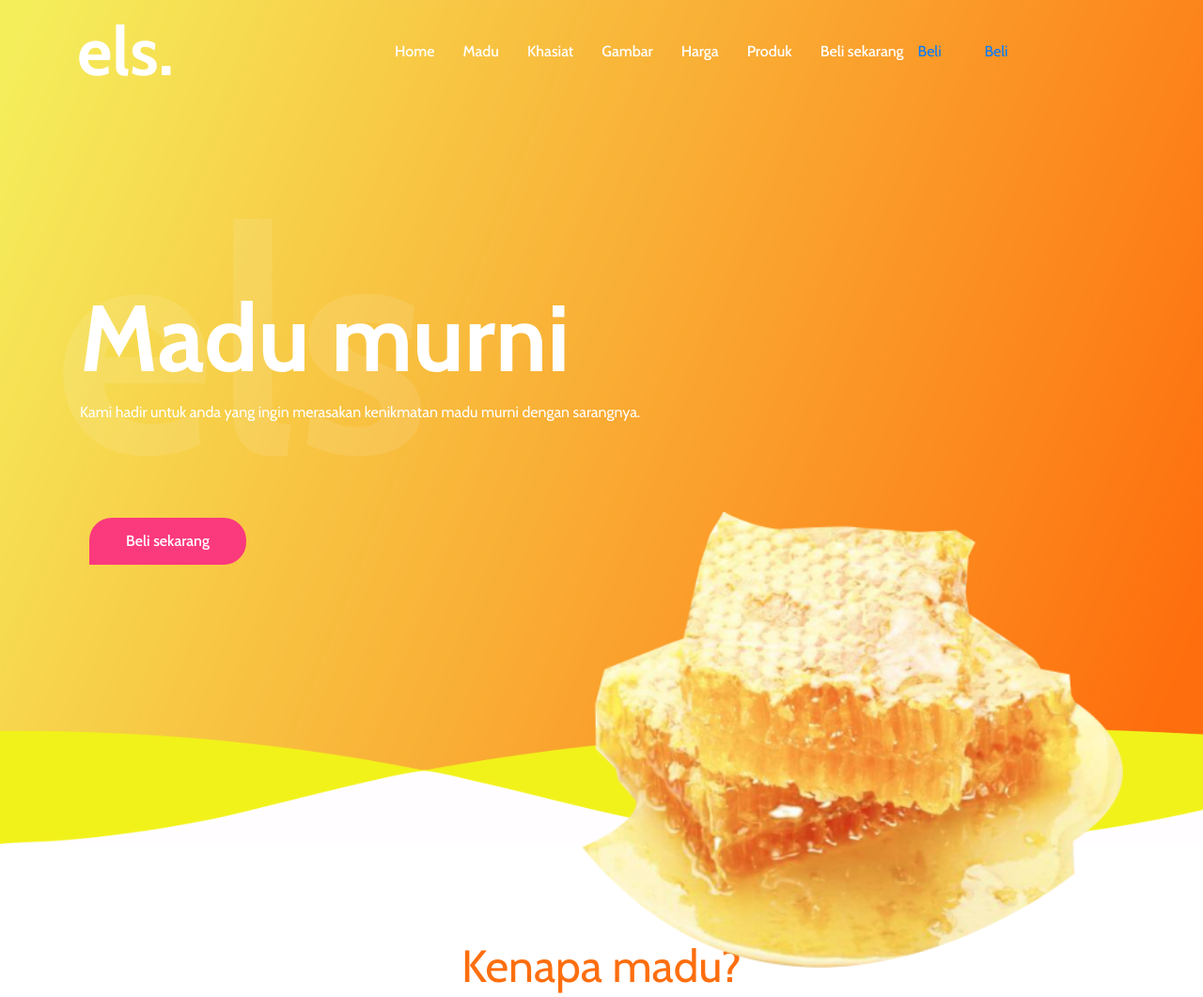
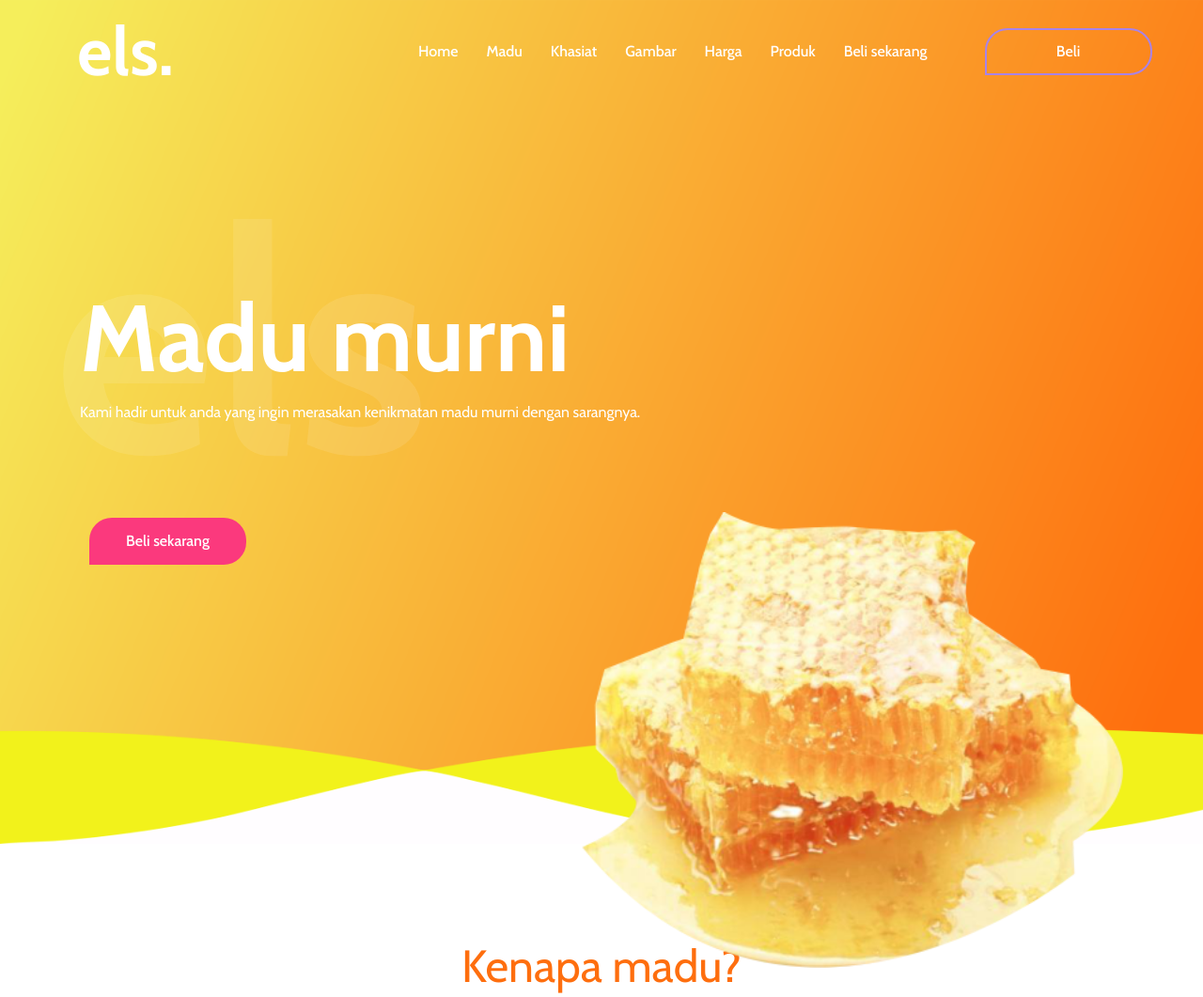
Before and after one commit to elshobah/madumurni1, a plain HTML site: page index.html in a window 1280 px wide. Shown: the top 1061 px of the page at 94% size. Drawn offline with nearby package versions, Linux system fonts and the light colour scheme; animation ran at ten frames a second.

Commit message:
Update index.html

```diff
--- a/index.html
+++ b/index.html
@@ -51,18 +51,18 @@
                                     <li class="nav-item"><a class="nav-link" href="#produk">Produk</a></li>
                                     <li class="nav-item"><a class="nav-link" href="#belis">Beli sekarang</a></li>
                                 </ul>
-                                <div class="plan-button">
-                            <a href="#produk">Beli</a>
-                        </div>
+                                <div class="sing-up-button d-lg-none">
+                                    <a href="#produk">Beli</a>
+                                </div>
                             </div>
                         </nav>
                     </div>
                 </div>
                 <!-- Signup btn -->
                 <div class="col-12 col-lg-2">
-                    <div class="plan-button">
-                            <a href="#produk">Beli</a>
-                        </div>
+                    <div class="sing-up-button d-none d-lg-block">
+                        <a href="#produk">Beli</a>
+                    </div>
                 </div>
             </div>
         </div>
```
